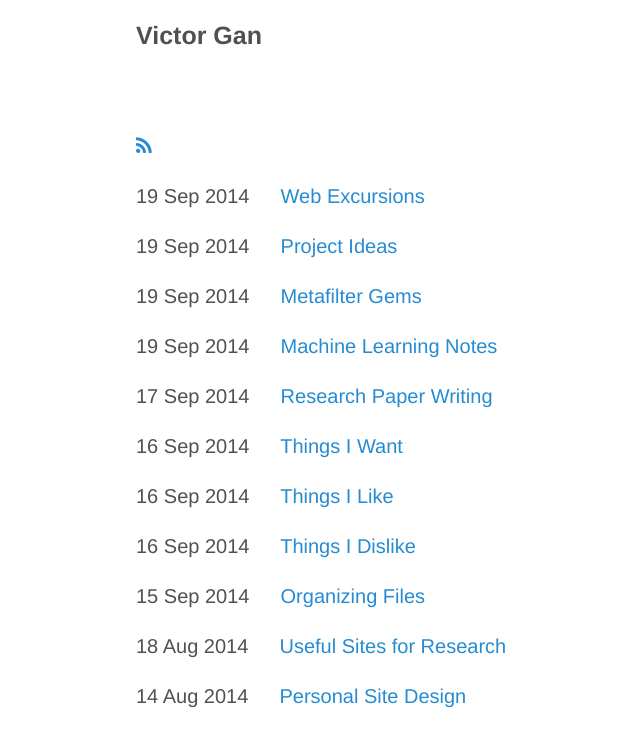
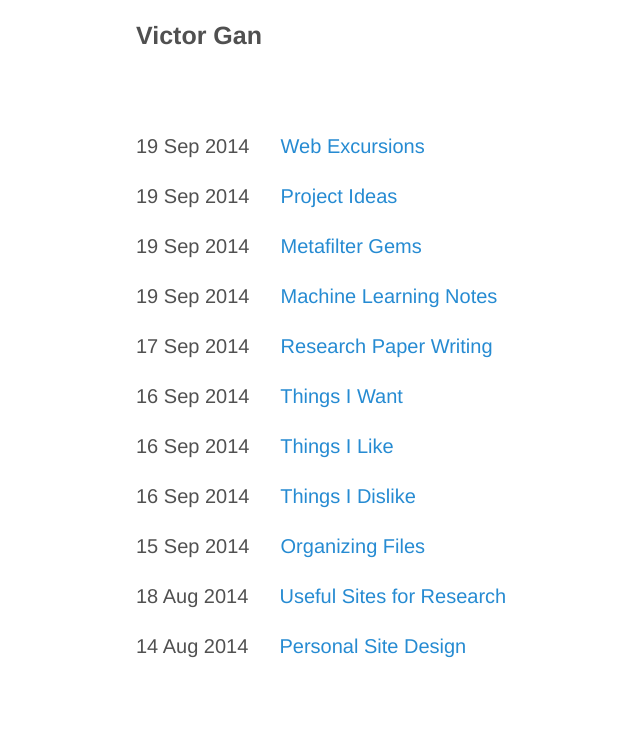
Before and after one commit to victorgan/victorgan.github.io, a Jekyll site: the page built from index.md, in a window 1280 px wide. Shown: the top 747 px of the page, without its empty margins (144-784 px from the left). Built offline with Jekyll 4.4.1, drawn with Linux system fonts in a browser that asks for light colours.

Commit message:
Update index.md

```diff
--- a/index.md
+++ b/index.md
@@ -2,7 +2,6 @@
 layout: default
 title: Home
 ---
-[<i class="fa fa-rss"></i>](/about.xml)
 
 {% for post in site.posts %}
 
```
